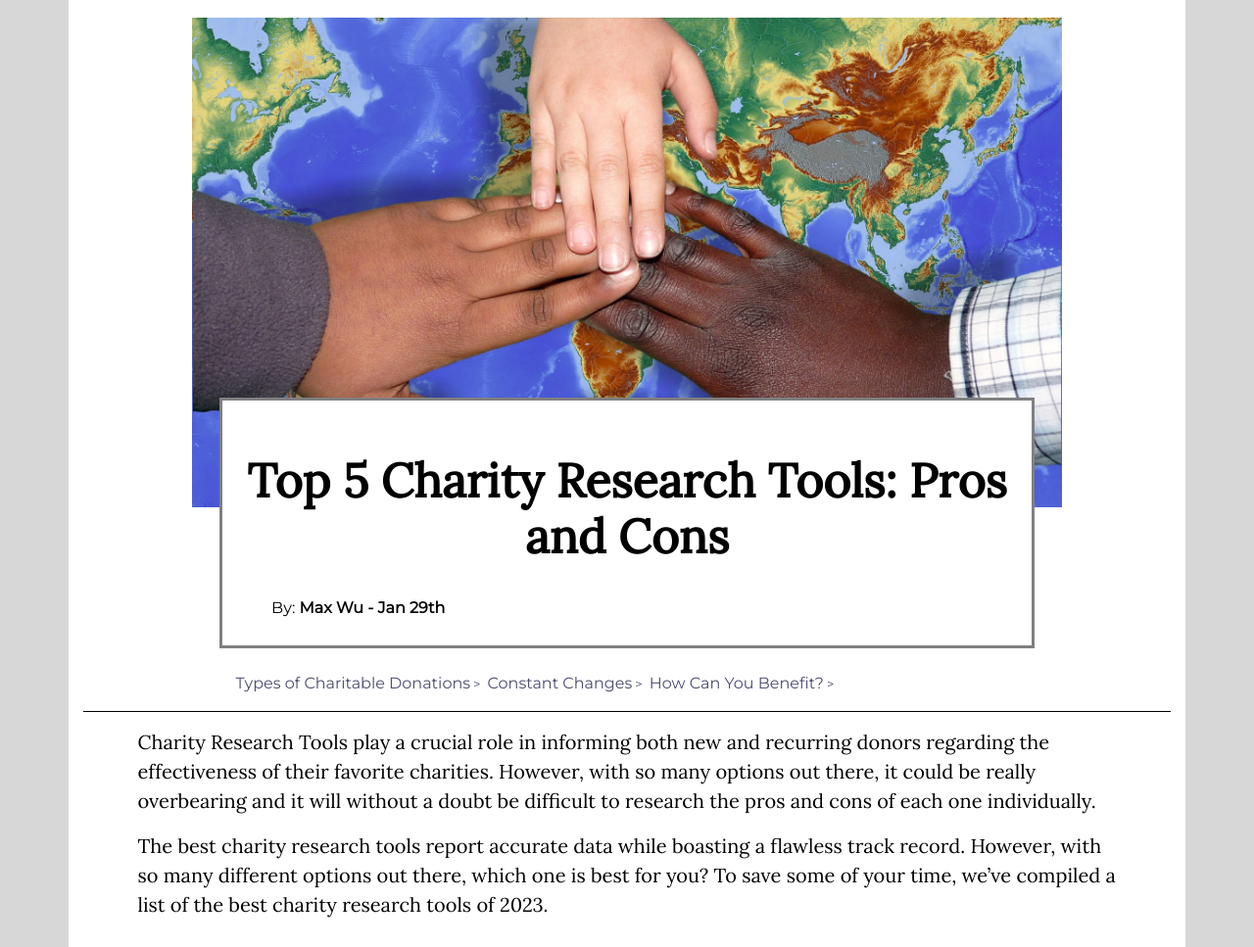
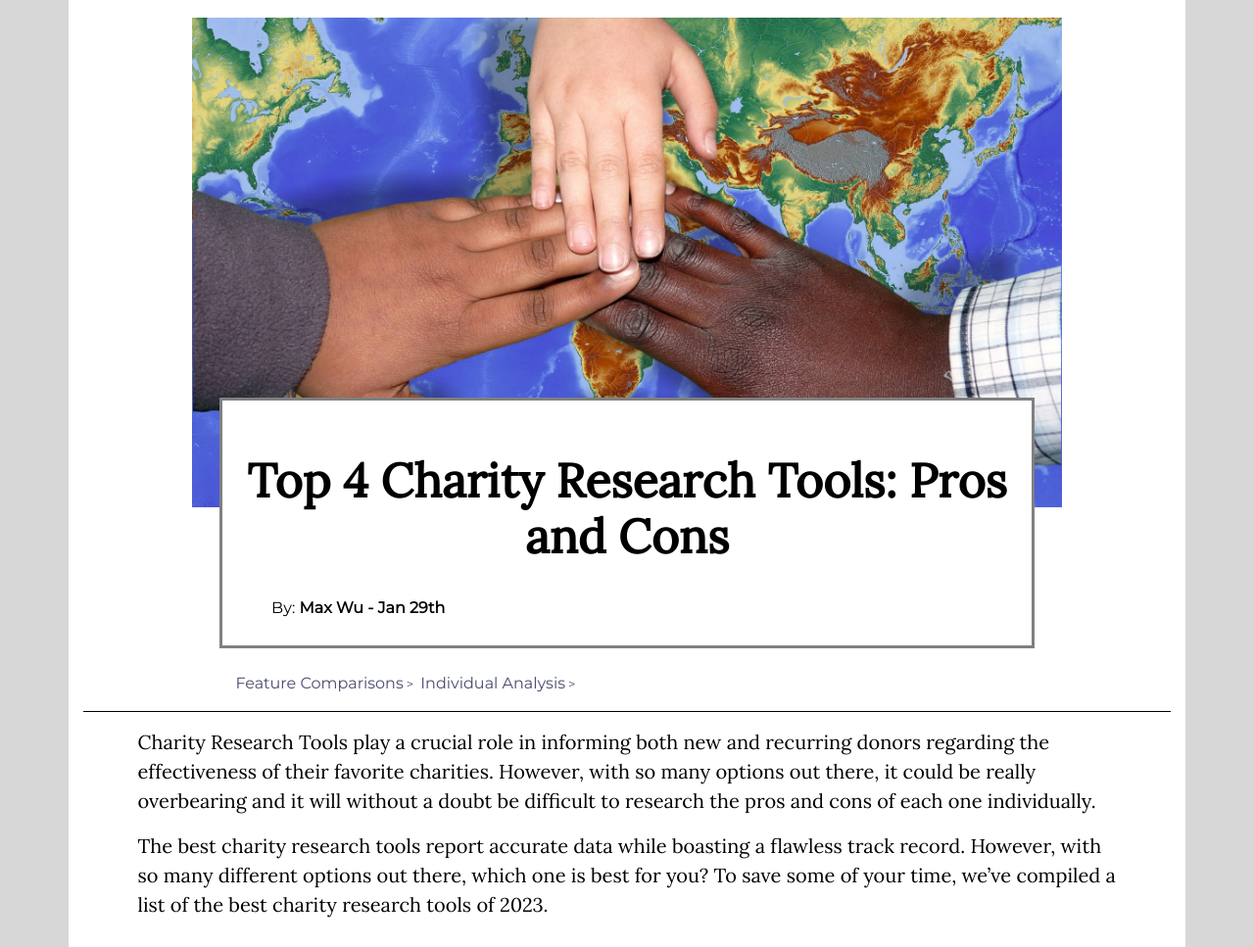
Before and after one commit to RoshDaboss123/RoshDaboss123.github.io, a plain HTML site: page researchTools.html in a window 1280 px wide. Shown: the part 130-1097 px from the top of the page at 98% size. Drawn offline with nearby package versions, Linux system fonts and the light colour scheme; a web font is replaced by a local one.

Commit message:
Update researchTools.html

```diff
--- a/researchTools.html
+++ b/researchTools.html
@@ -69,7 +69,7 @@
                 </div>
                 <div class = "blog-header-box">
                     <br><br>
-                    <h2 class = "header">Top 5 Charity Research Tools: Pros and Cons</h2>
+                    <h2 class = "header">Top 4 Charity Research Tools: Pros and Cons</h2>
                     <br>
                     <p class = "subheader-info" style = "color: black">By: <span>Max Wu - Jan 29th</span></p>
                 </div>
@@ -77,13 +77,11 @@
             <nav class="crumbs">
                 <br>
                 <ol>
-                    <li class="crumb" style = "margin-left: 14%;"><a href="#types">Types of Charitable Donations</a></li>
-                    <li class="crumb"><a href="#changes">Constant Changes</a></li>
-                    <li class="crumb"><a href = "#conclusion">How Can You Benefit?</a></li>
+                    <li class="crumb" style = "margin-left: 14%;"><a href="#types">Feature Comparisons</a></li>
+                    <li class="crumb"><a href="#clharity">Individual Analysis</a></li>
                 </ol>
             </nav>
             <p class = "subheader" style = "color: black">Charity Research Tools play a crucial role in informing both new and recurring donors regarding the effectiveness of their favorite charities. However, with so many options out there, it could be really overbearing and it will without a doubt be difficult to research the pros and cons of each one individually.
-
             </p>
             <p class = "subheader" style = "color: black">The best charity research tools report accurate data while boasting a flawless track record. However, with so many different options out there, which one is best for you? To save some of your time, we’ve compiled a list of the best charity research tools of 2023. </p>
             <br>
@@ -151,7 +149,7 @@
                   </table>
             </section>
             <br>
-            <section id = "changes">
+            <section id = "clharity">
                 <div class = "head" style = "color: black">
                     <br>
                     <p>1. <a href = "https://www.clharity.com/">Clharity</a></p>
```
